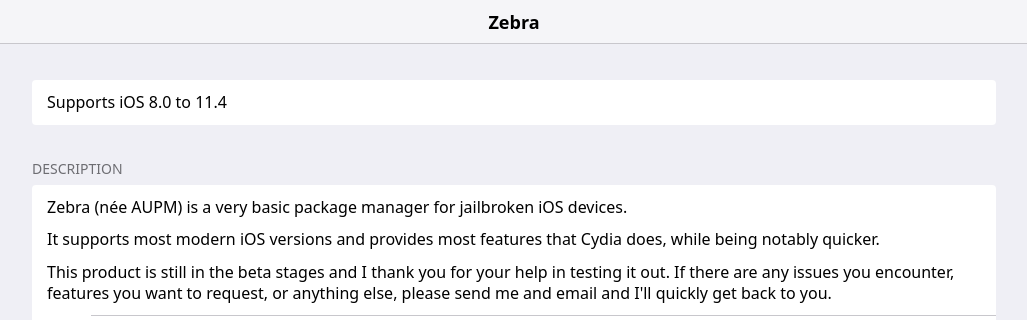
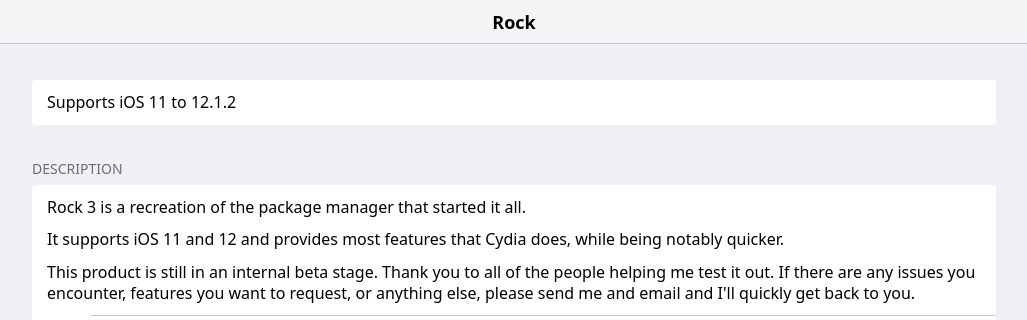
Before and after one commit to BreckenLusk/rockcentral.github.io, a plain HTML site: page zebra/index.html in a window 1280 px wide. Shown: the top 320 px of the page, without its empty margins (126-1153 px from the left). Drawn offline with Linux system fonts and the light colour scheme.

Commit message:
Update index.html

```diff
--- a/zebra/index.html
+++ b/zebra/index.html
@@ -2,7 +2,7 @@
 <html lang="en">
 <head>
 	<meta charset="utf-8">
-	<title>Zebra</title>
+	<title>Rock</title>
 
 	<meta name="viewport" content="initial-scale=1, maximum-scale=1, user-scalable=0">
 
@@ -20,20 +20,20 @@
 </head>
 <body>
 	<header>
-		<h1>Zebra</h1>
+		<h1>Rock</h1>
 	</header>
 	<main id="content">
 		<ul>
-			<li data-min-ios="8.0" data-max-ios="12.1.2" class="prerequisite">
-				<p>Supports iOS 8.0 to 11.4</p>
+			<li data-min-ios="11.0" data-max-ios="12.1.2" class="prerequisite">
+				<p>Supports iOS 11 to 12.1.2</p>
 			</li>
 		</ul>
 		<h2 role="header">Description</h2>
 		<ul>
 			<li>
-				<p>Zebra (née AUPM) is a very basic package manager for jailbroken iOS devices.</p>
-				<p>It supports most modern iOS versions and provides most features that Cydia does, while being notably quicker.</p>
-				<p>This product is still in the beta stages and I thank you for your help in testing it out. If there are any issues you encounter, features you want to request, or anything else, please send me and email and I'll quickly get back to you.</p>
+				<p>Rock 3 is a recreation of the package manager that started it all.</p>
+				<p>It supports iOS 11 and 12 and provides most features that Cydia does, while being notably quicker.</p>
+				<p>This product is still in an internal beta stage. Thank you to all of the people helping me test it out. If there are any issues you encounter, features you want to request, or anything else, please send me and email and I'll quickly get back to you.</p>
 			</li>
 			<li class="has-icon">
 				<a href="../repo/depictions/xyz.willy.zebra/bugsbugsbugs.html" role="button" style="color: black;">
```
